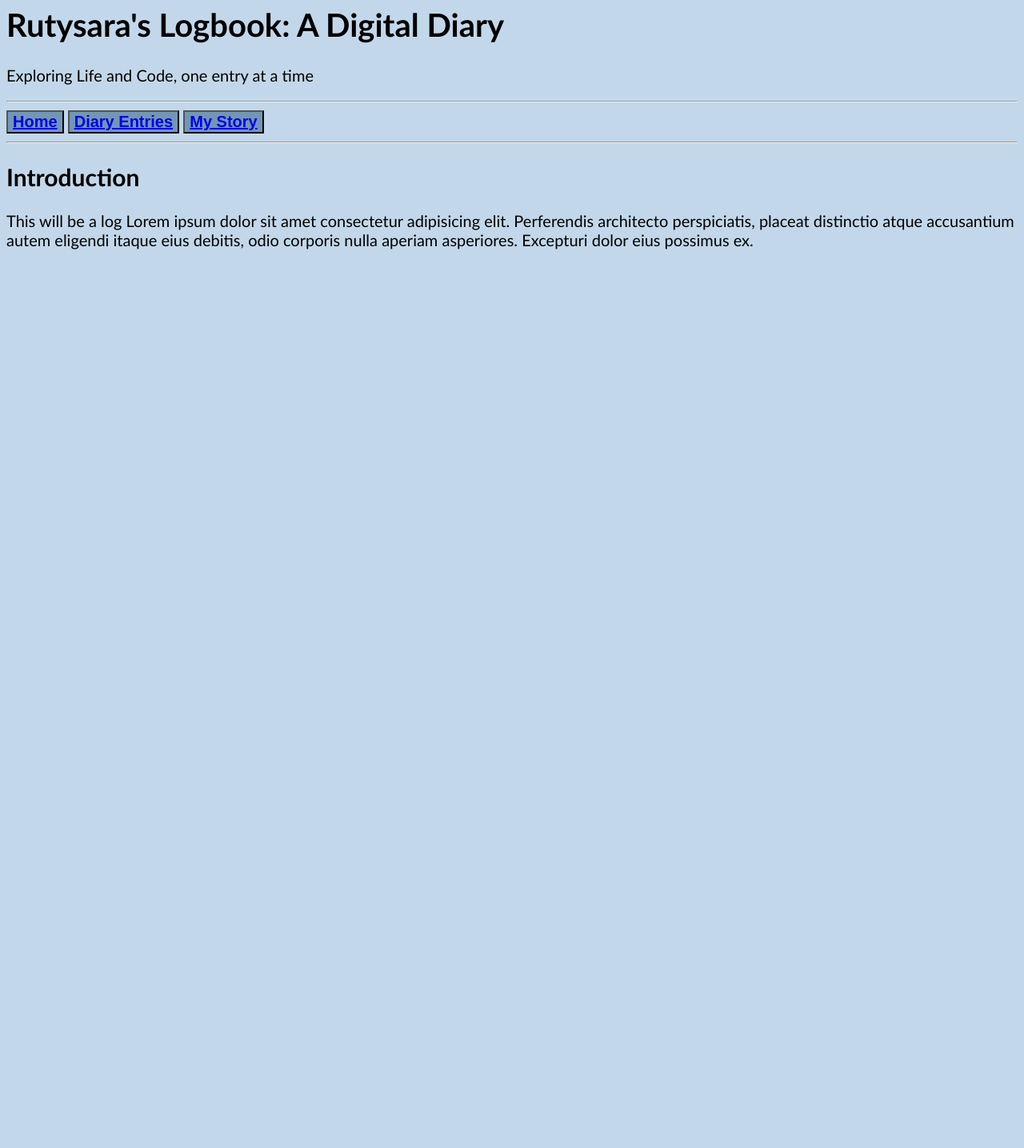
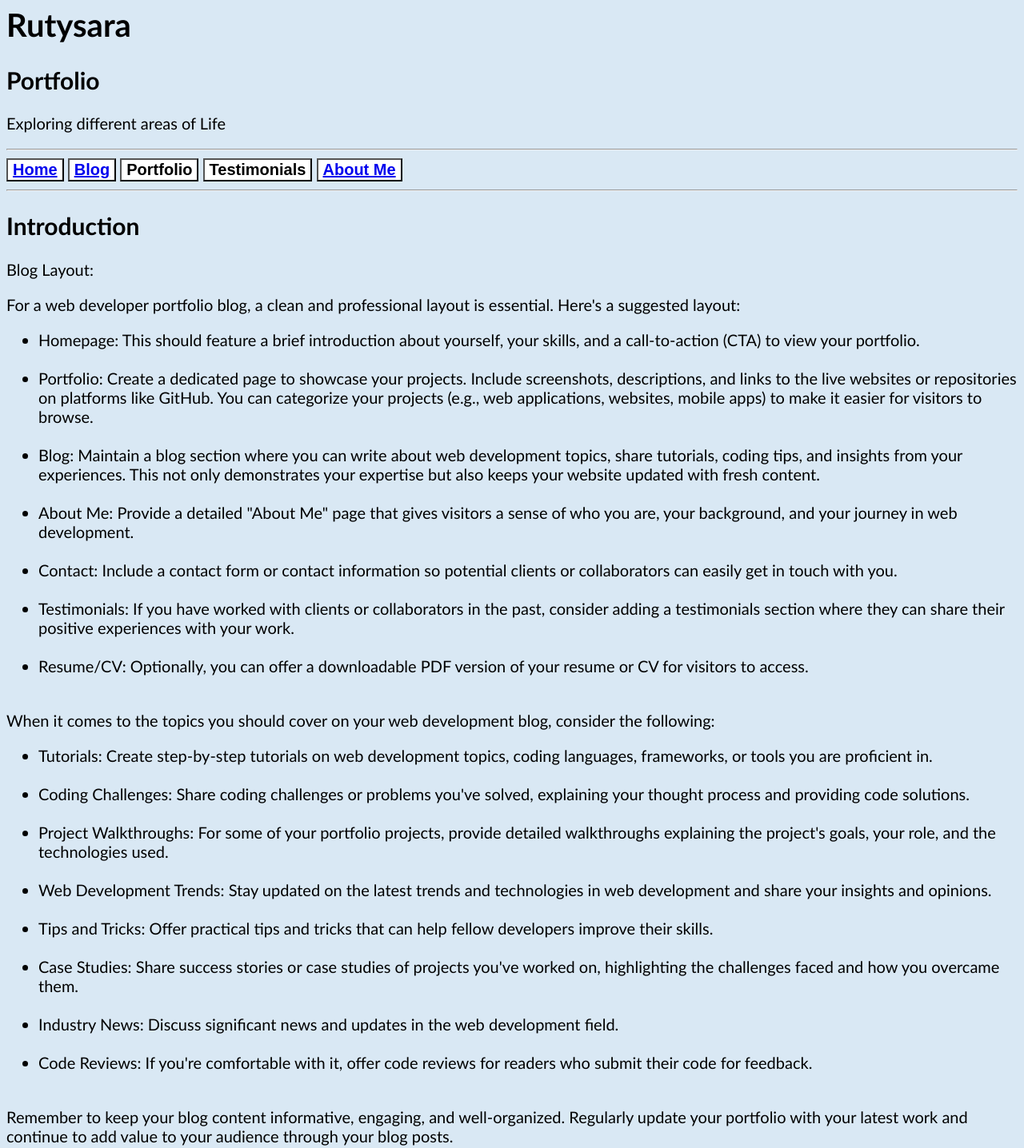
Before and after one commit to rutysara/Personal-Projects, a plain HTML site: page Personal Blog/index.html in a window 1280 px wide. Shown: the part 20-1456 px from the top of the page at 80% size. Before the commit the page ends 800 px from the top, so only its background shows below. Drawn offline with Linux system fonts and the light colour scheme.

Commit message:
Adjusting

```diff
--- a/Personal Blog/index.html
+++ b/Personal Blog/index.html
@@ -10,14 +10,53 @@
 </head>
 
 <body>
-    <h1>Rutysara's Logbook: A Digital Diary</h1>
-    <p>Exploring Life and Code, one entry at a time</p>
+    <h1>Rutysara</h1>
+        <h2>Portfolio</h2>
+            <p>Exploring different areas of Life</p>
     <hr>
-    <button><a href="index.html" target="_self">Home</a></button>
-    <button><a href="diary_entries.html" target="_self" rel="next">Diary Entries</a></button>
-    <button><a href="my_story.html" rel="next">My Story</a></button>
+        <button>
+            <a href="index.html" target="_self">Home</a>
+        </button>
+        <button>
+            <a href="blog.html" target="_self" rel="next">Blog</a>
+        </button>
+        <button>Portfolio</button>
+        <button>Testimonials</button>
+        <button>
+            <a href="about_me.html" rel="next">About Me</a>
+        </button>
     <hr>
-    <h2>Introduction</h2>
-    <p>This will be a log Lorem ipsum dolor sit amet consectetur adipisicing elit. Perferendis architecto perspiciatis, placeat distinctio atque accusantium autem eligendi itaque eius debitis, odio corporis nulla aperiam asperiores. Excepturi dolor eius possimus ex.</p>
+        <h2>Introduction</h2>
+            <p>
+                Blog Layout:
+            </p>
+            <p>
+                For a web developer portfolio blog, a clean and professional layout is essential. Here's a suggested layout: <br>
+                <ul>
+                    <li>Homepage: This should feature a brief introduction about yourself, your skills, and a call-to-action (CTA) to view your portfolio.</li> <br>
+                    <li>Portfolio: Create a dedicated page to showcase your projects. Include screenshots, descriptions, and links to the live websites or repositories on platforms like GitHub. You can categorize your projects (e.g., web applications, websites, mobile apps) to make it easier for visitors to browse.</li> <br>
+                    <li>Blog: Maintain a blog section where you can write about web development topics, share tutorials, coding tips, and insights from your experiences. This not only demonstrates your expertise but also keeps your website updated with fresh content.</li> <br>
+                    <li>About Me: Provide a detailed "About Me" page that gives visitors a sense of who you are, your background, and your journey in web development.</li> <br>
+                    <li>Contact: Include a contact form or contact information so potential clients or collaborators can easily get in touch with you.</li> <br>
+                    <li>Testimonials: If you have worked with clients or collaborators in the past, consider adding a testimonials section where they can share their positive experiences with your work.</li> <br>
+                    <li>Resume/CV: Optionally, you can offer a downloadable PDF version of your resume or CV for visitors to access.</li> <br>
+                </ul>
+            </p>
+            <p>
+                When it comes to the topics you should cover on your web development blog, consider the following: <br>
+                <ul>
+                    <li>Tutorials: Create step-by-step tutorials on web development topics, coding languages, frameworks, or tools you are proficient in.</li> <br>
+                    <li>Coding Challenges: Share coding challenges or problems you've solved, explaining your thought process and providing code solutions.</li> <br>
+                    <li>Project Walkthroughs: For some of your portfolio projects, provide detailed walkthroughs explaining the project's goals, your role, and the technologies used.</li> <br>
+                    <li>Web Development Trends: Stay updated on the latest trends and technologies in web development and share your insights and opinions.</li> <br>
+                    <li>Tips and Tricks: Offer practical tips and tricks that can help fellow developers improve their skills.</li> <br>
+                    <li>Case Studies: Share success stories or case studies of projects you've worked on, highlighting the challenges faced and how you overcame them.</li> <br>
+                    <li>Industry News: Discuss significant news and updates in the web development field.</li> <br>
+                    <li>Code Reviews: If you're comfortable with it, offer code reviews for readers who submit their code for feedback.</li> <br>
+                </ul>
+            </p>
+            <p>
+                Remember to keep your blog content informative, engaging, and well-organized. Regularly update your portfolio with your latest work and continue to add value to your audience through your blog posts.
+            </p>
 </body>
 </html>
--- a/Personal Blog/styles.css
+++ b/Personal Blog/styles.css
@@ -1,10 +1,10 @@
 body {
-    background-color: rgb(194, 216, 234);
+    background-color: rgb(217, 232, 244);
     font-size: 20px;
     font-family: 'Gill Sans', 'Gill Sans MT', Calibri, 'Trebuchet MS', sans-serif;
 }
 button {
     font-size: 20px;
     font-weight: 900;
-    background-color:  rgb(114, 151, 182);
+    background-color:  rgb(255, 255, 255);
 }
```
Also changed, not shown: Personal Blog/about_me.html (added, +31 -0 lines), Personal Blog/blog.html (added, +31 -0 lines), Personal Blog/diary_entries.html (deleted, +0 -15 lines), Personal Blog/my_story.html (deleted, +0 -15 lines).
